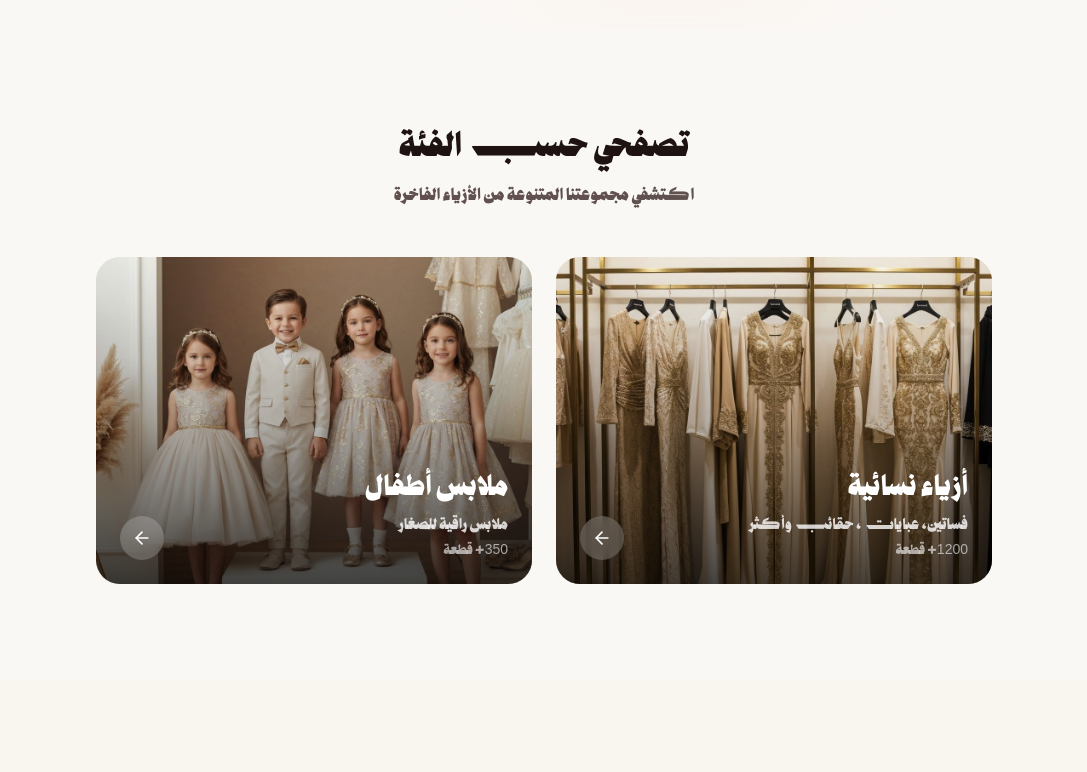
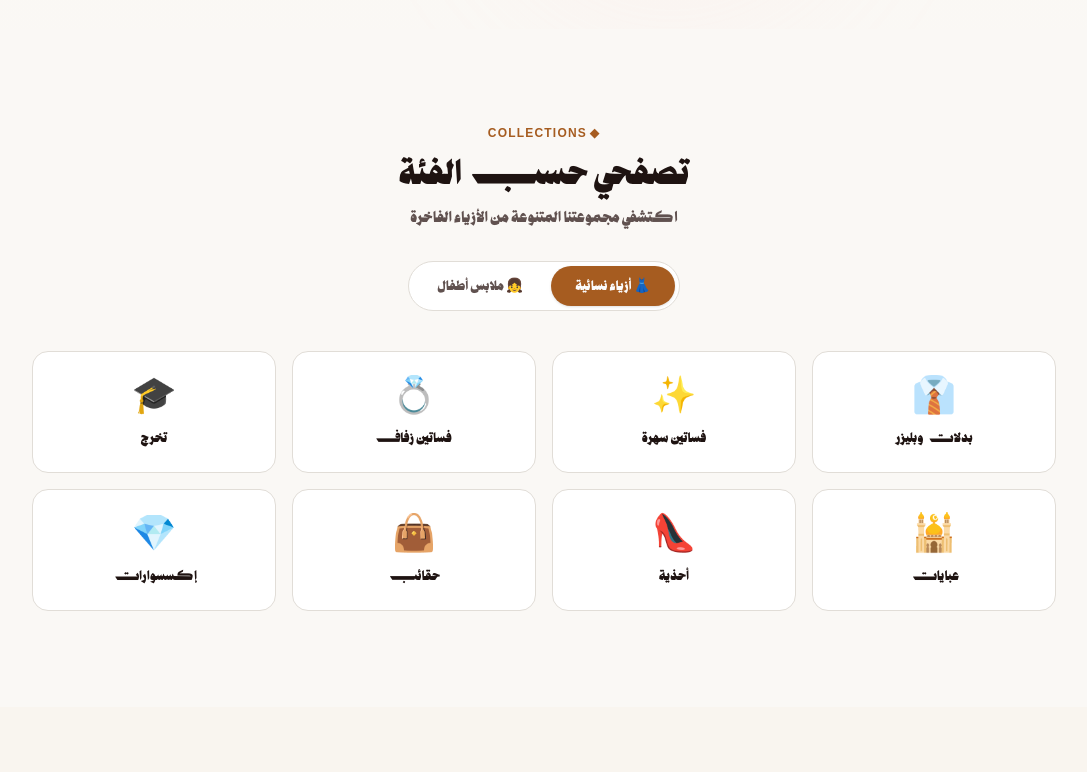
Before and after one commit to alshatreee/deemah, a Next.js app: page / in a window 1280 px wide. Shown: the part 740-1512 px from the top of the page, without its empty margins (96-1183 px from the left). Built offline with nearby package versions, Linux system fonts and the light colour scheme.

Commit message:
Update categories-section.tsx

```diff
--- a/components/home/categories-section.tsx
+++ b/components/home/categories-section.tsx
@@ -1,76 +1,108 @@
+"use client"
+
 import Link from "next/link"
-import Image from "next/image"
-import { ArrowLeft } from "lucide-react"
+import { useState } from "react"
 
-const categories = [
-  {
-    id: "women",
-    title: "أزياء نسائية",
-    description: "فساتين، عبايات، حقائب وأكثر",
-    image: "/images/category-women.jpg",
-    href: "/listings?category=women",
-    count: 1200,
-  },
-  {
-    id: "kids",
-    title: "ملابس أطفال",
-    description: "ملابس راقية للصغار",
-    image: "/images/category-kids.jpg",
-    href: "/listings?category=kids",
-    count: 350,
-  },
+const WOMEN_CATEGORIES = [
+  { key: "suits_blazers", label: "بدلات وبليزر", icon: "👔" },
+  { key: "evening_dresses", label: "فساتين سهرة", icon: "✨" },
+  { key: "wedding_dresses", label: "فساتين زفاف", icon: "💍" },
+  { key: "graduation", label: "تخرج", icon: "🎓" },
+  { key: "abayas", label: "عبايات", icon: "🕌" },
+  { key: "shoes", label: "أحذية", icon: "👠" },
+  { key: "bags", label: "حقائب", icon: "👜" },
+  { key: "accessories", label: "إكسسوارات", icon: "💎" },
+]
+
+const KIDS_CATEGORIES = [
+  { key: "kids_girls", label: "بنات", icon: "👗" },
+  { key: "kids_boys", label: "أولاد", icon: "👕" },
+  { key: "kids_babies", label: "رضّع", icon: "🍼" },
+  { key: "kids_shoes", label: "أحذية", icon: "👟" },
+  { key: "kids_accessories", label: "إكسسوارات", icon: "🎀" },
+  { key: "kids_abayas", label: "عبايات", icon: "🕌" },
 ]
 
 export function CategoriesSection() {
+  const [section, setSection] = useState<"women" | "kids">("women")
+
   return (
     <section className="py-16 md:py-24 bg-background">
       <div className="container mx-auto px-4">
-        <div className="text-center mb-12">
-          <h2 className="text-3xl md:text-4xl font-bold text-foreground">
+        <div className="text-center mb-10">
+          <p className="text-xs font-bold tracking-widest text-primary mb-3 uppercase">
+            ◆ COLLECTIONS
+          </p>
+          <h2 className="text-3xl md:text-4xl font-bold text-foreground mb-3">
             تصفحي حسب الفئة
           </h2>
-          <p className="mt-4 text-lg text-muted-foreground">
+          <p className="text-muted-foreground">
             اكتشفي مجموعتنا المتنوعة من الأزياء الفاخرة
           </p>
+
+          {/* Section Tabs */}
+          <div className="inline-flex bg-card border border-border rounded-full p-1 gap-1 mt-8">
+            {[
+              { key: "women", label: "👗 أزياء نسائية" },
+              { key: "kids", label: "👧 ملابس أطفال" },
+            ].map((s) => (
+              <button
+                key={s.key}
+                onClick={() => setSection(s.key as "women" | "kids")}
+                className={`px-6 py-2.5 rounded-full text-sm font-bold transition-all ${
+                  section === s.key
+                    ? "bg-primary text-primary-foreground shadow-sm"
+                    : "text-muted-foreground hover:text-foreground"
+                }`}
+              >
+                {s.label}
+              </button>
+            ))}
+          </div>
         </div>
 
-        <div className="grid grid-cols-1 md:grid-cols-2 gap-6 max-w-4xl mx-auto">
-          {categories.map((category) => (
-            <Link
-              key={category.id}
-              href={category.href}
-              className="group relative overflow-hidden rounded-3xl aspect-[4/3] bg-muted"
-            >
-              <Image
-                src={category.image}
-                alt={category.title}
-                fill
-                className="object-cover transition-transform duration-500 group-hover:scale-105"
-              />
-              <div className="absolute inset-0 bg-gradient-to-t from-black/70 via-black/20 to-transparent" />
+        {/* Women: 4-col grid */}
+        {section === "women" && (
+          <div className="grid grid-cols-2 sm:grid-cols-3 md:grid-cols-4 gap-4 max-w-5xl mx-auto">
+            {WOMEN_CATEGORIES.map((cat) => (
+              <Link
+                key={cat.key}
+                href={`/listings?section=women&category=${cat.key}`}
+                className="group bg-card border border-border rounded-2xl p-6 text-center hover:border-primary/40 hover:-translate-y-1 hover:shadow-md transition-all"
+              >
+                <div className="text-4xl mb-3 transition-transform group-hover:scale-110">
+                  {cat.icon}
+                </div>
+                <div className="text-sm font-bold text-foreground">
+                  {cat.label}
+                </div>
+              </Link>
+            ))}
+          </div>
+        )}
 
-              <div className="absolute inset-0 p-6 flex flex-col justify-end">
-                <div className="flex items-end justify-between">
-                  <div>
-                    <h3 className="text-2xl md:text-3xl font-bold text-white">
-                      {category.title}
-                    </h3>
-                    <p className="mt-2 text-white/80">
-                      {category.description}
-                    </p>
-                    <p className="mt-1 text-sm text-white/60">
-                      {category.count}+ قطعة
-                    </p>
-                  </div>
-
-                  <div className="bg-white/20 backdrop-blur-sm p-3 rounded-full transition-all group-hover:bg-primary group-hover:scale-110">
-                    <ArrowLeft className="h-5 w-5 text-white" />
-                  </div>
+        {/* Kids: 3-col grid with "للبيع فقط" badge */}
+        {section === "kids" && (
+          <div className="grid grid-cols-2 sm:grid-cols-3 gap-4 max-w-4xl mx-auto">
+            {KIDS_CATEGORIES.map((cat) => (
+              <Link
+                key={cat.key}
+                href={`/listings?section=kids&category=${cat.key}`}
+                className="group bg-card border border-border rounded-2xl p-6 text-center hover:border-primary/40 hover:-translate-y-1 hover:shadow-md transition-all"
+              >
+                <div className="text-4xl mb-3 transition-transform group-hover:scale-110">
+                  {cat.icon}
                 </div>
-              </div>
-            </Link>
-          ))}
-        </div>
+                <div className="text-sm font-bold text-foreground mb-1">
+                  {cat.label}
+                </div>
+                <div className="text-xs text-olive font-semibold">
+                  للبيع فقط
+                </div>
+              </Link>
+            ))}
+          </div>
+        )}
       </div>
     </section>
   )
```
